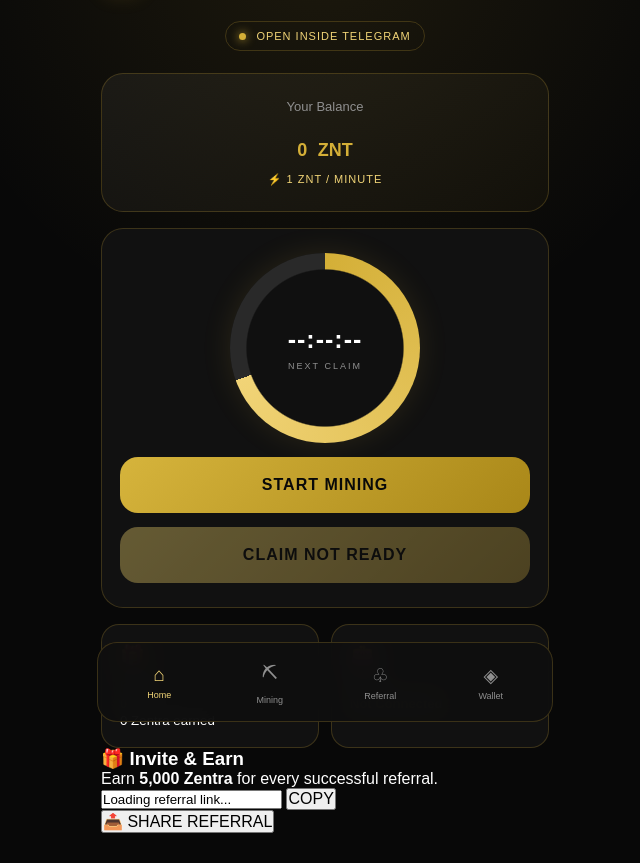
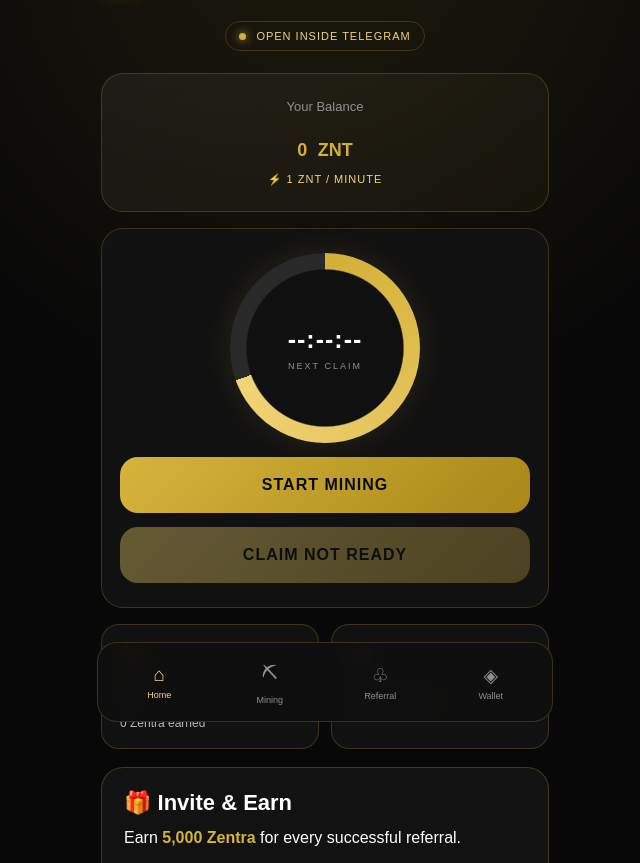
Before and after one commit to rakibdev121/Zentra-mining, a website: page index.html in a window 1280 px wide. Shown: the part 66-929 px from the top of the page, without its empty margins (315-955 px from the left). Drawn offline with Linux system fonts and the light colour scheme.

Commit message:
Complete Zentra referral system

```diff
--- a/app.js
+++ b/app.js
@@ -476,9 +476,29 @@ document
         "click",
         () => {
 
-            notify(
-                "Referral system coming soon."
-            );
+            document
+                .querySelectorAll(
+                    ".bottom-nav button"
+                )
+                .forEach(
+                    btn =>
+                        btn.classList.remove(
+                            "active"
+                        )
+                );
+
+            document
+                .querySelector("#referral-btn")
+                ?.classList.add(
+                    "active"
+                );
+
+            document
+                .querySelector("#referral-panel")
+                ?.scrollIntoView({
+                    behavior: "smooth",
+                    block: "center"
+                });
         }
     );
 
--- a/style.css
+++ b/style.css
@@ -362,3 +362,89 @@ button {
 #balance {
     font-variant-numeric: tabular-nums;
 }
+
+
+
+
+/* =================================
+   ZENTRA REFERRAL PANEL
+================================= */
+
+.referral-panel {
+    margin: 18px 0 100px;
+    padding: 22px;
+    border: 1px solid rgba(214, 180, 60, 0.25);
+    border-radius: 22px;
+    background: rgba(20, 20, 20, 0.85);
+}
+
+.referral-panel h3 {
+    margin: 0 0 10px;
+    font-size: 22px;
+}
+
+.referral-panel p {
+    margin: 0 0 16px;
+    line-height: 1.5;
+}
+
+.referral-panel strong {
+    color: #d6b43c;
+}
+
+.referral-link-box {
+    display: flex;
+    gap: 8px;
+    margin-top: 15px;
+}
+
+#referral-link {
+    min-width: 0;
+    flex: 1;
+    height: 48px;
+    padding: 0 12px;
+    border: 1px solid rgba(214, 180, 60, 0.3);
+    border-radius: 12px;
+    background: #111;
+    color: #ddd;
+    font-size: 13px;
+}
+
+#copy-referral-btn,
+.share-referral-btn {
+    border: none;
+    border-radius: 12px;
+    font-weight: 800;
+    cursor: pointer;
+}
+
+#copy-referral-btn {
+    padding: 0 16px;
+    background: #d6b43c;
+    color: #111;
+}
+
+.share-referral-btn {
+    width: 100%;
+    height: 52px;
+    margin-top: 12px;
+    background: linear-gradient(
+        135deg,
+        #d6b43c,
+        #a98718
+    );
+    color: #111;
+    font-size: 15px;
+}
+
+#copy-referral-btn:active,
+.share-referral-btn:active {
+    transform: scale(0.97);
+}
+
+#referral-earned {
+    display: block;
+    margin-top: 5px;
+    font-size: 12px;
+    opacity: 0.7;
+}
```
